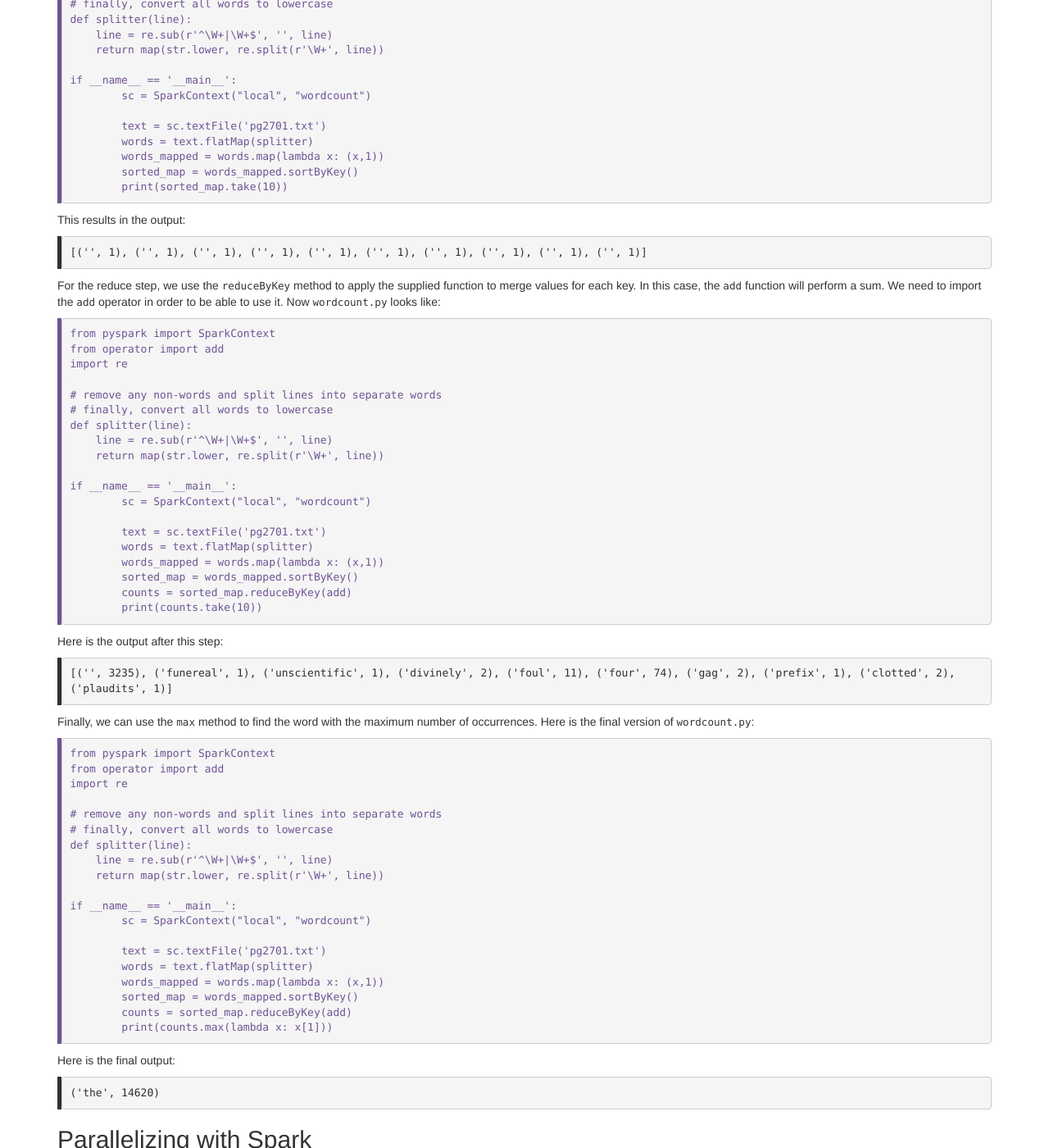
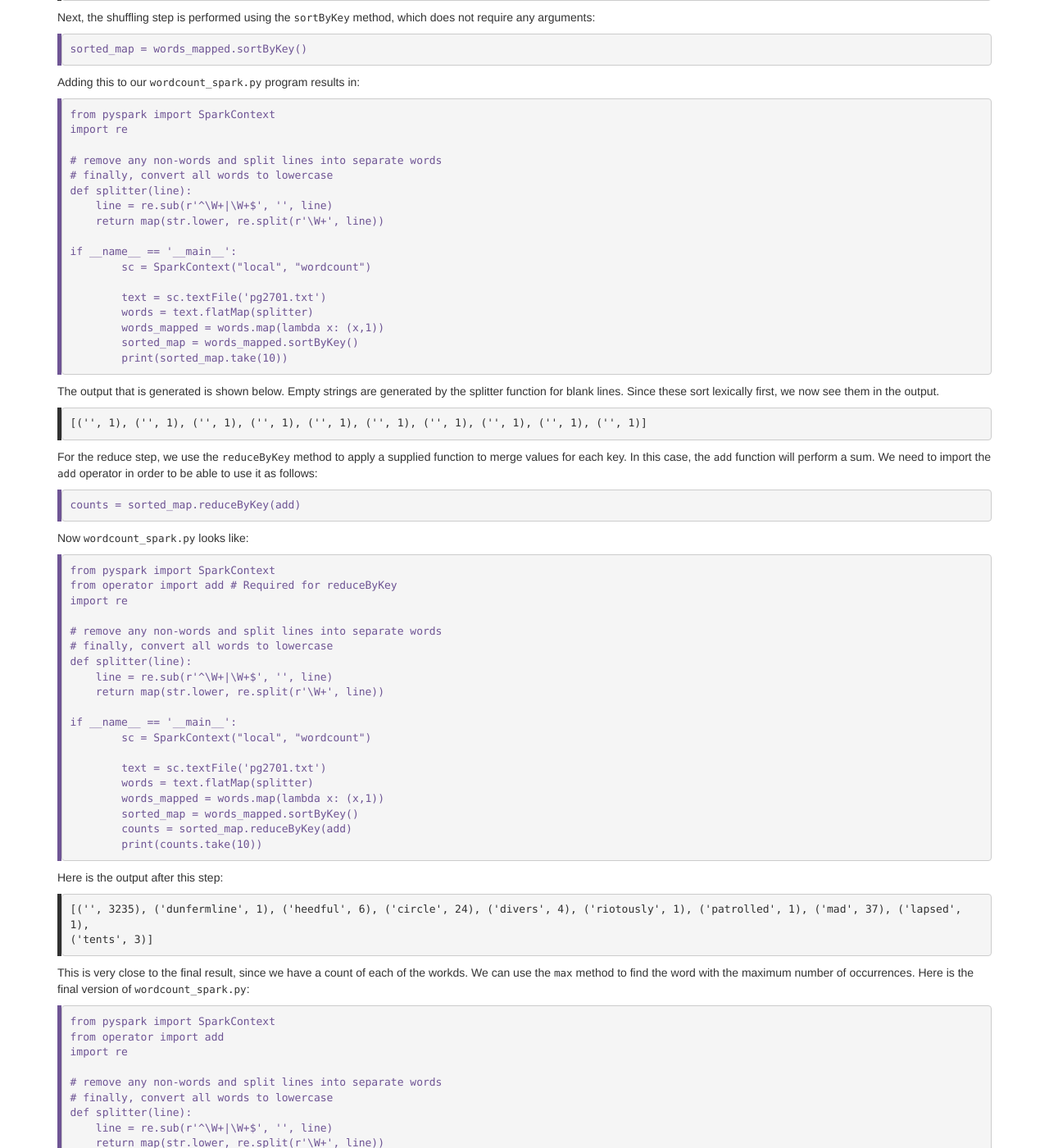
Before and after one commit to nyu-cds/python-bigdata, a Jekyll site: the page built from _episodes/03-spark.md, in a window 1280 px wide and 1400 px high, scrolled down 2864 px. Shown: the whole window at 82% size. Built offline with Jekyll 4.4.1, drawn with Linux system fonts in a browser that asks for light colours; some of the changed text lies outside the part shown.

Commit message:
Signed-off-by: Greg Watson <g.watson@computer.org>

```diff
--- a/_episodes/03-spark.md
+++ b/_episodes/03-spark.md
@@ -63,7 +63,7 @@
 To start using Spark, we have to create an RDD. The `SparkContext` provides a number of methods to do this. We will use the `textFile` method,
 which reads a file an creates an RDD of strings, one for each line in the file.
 
-Create a file called `wordcount.py` with the following code:
+Create a file called `wordcount_spark.py` with the following code:
 
 ~~~
 from pyspark import SparkContext
@@ -78,7 +78,7 @@
 We run this using the PySpark `spark-submit` command as follows:
 
 ~~~
-spark-submit workcount.py
+spark-submit wordcount_spark.py
 ~~~
 {: .bash}
 
@@ -92,9 +92,14 @@
 {: .output}
 
 We use the same splitter function we used previously to split lines correctly. The `flatMap` method applies the function to all elements of the
-RDD and flattens the results into a single list of words.
+RDD and flattens the results into a single list of words, as follows:
 
-Making these changes, `wordcount.py` now looks like this:
+~~~
+words = text.flatMap(splitter)
+~~~
+{: .python}
+
+Making these changes, `wordcount_spark.py` now looks like this:
 
 ~~~
 from pyspark import SparkContext
@@ -122,8 +127,14 @@
 ~~~
 {: .output}
 
-Now we perform the mapping step. This is simply the case of applying the function `lambda x: (x,1)` to each element. Our `wordcount.py` program
-now looks like this:
+Now we need to perform the mapping step. This is simply the case of applying the function `lambda x: (x,1)` to each element:
+
+~~~
+words_mapped = words.map(lambda x: (x,1))
+~~~
+{: .python}
+
+Our `wordcount_spark.py` program now looks like this:
 
 ~~~
 from pyspark import SparkContext
@@ -145,15 +156,21 @@
 ~~~
 {: .python}
 
-This results in the mapped RDD:
+Running the program results in the mapped RDD:
 
 ~~~
 [('the', 1), ('project', 1), ('gutenberg', 1), ('ebook', 1), ('of', 1), ('moby', 1), ('dick', 1), ('or', 1), ('the', 1), ('whale', 1)]
 ~~~
 {: .output}
 
-Next, the shuffling step is performed using the `sortByKey` method. Adding this to our `wordcount.py` program
-results in:
+Next, the shuffling step is performed using the `sortByKey` method, which does not require any arguments:
+
+~~~
+sorted_map = words_mapped.sortByKey()
+~~~
+{: .python}
+
+Adding this to our `wordcount_spark.py` program results in:
 
 ~~~
 from pyspark import SparkContext
@@ -176,19 +193,27 @@
 ~~~
 {: .python}
 
-This results in the output:
+The output that is generated is shown below. Empty strings are generated by the splitter function for blank lines. Since these sort lexically first,
+we now see them in the output.
 
 ~~~
 [('', 1), ('', 1), ('', 1), ('', 1), ('', 1), ('', 1), ('', 1), ('', 1), ('', 1), ('', 1)]
 ~~~
 {: .output}
 
-For the reduce step, we use the `reduceByKey` method to apply the supplied function to merge values for each key. In this case, the `add`
-function will perform a sum. We need to import the `add` operator in order to be able to use it. Now `wordcount.py` looks like:
+For the reduce step, we use the `reduceByKey` method to apply a supplied function to merge values for each key. In this case, the `add`
+function will perform a sum. We need to import the `add` operator in order to be able to use it as follows:
+
+~~~
+counts = sorted_map.reduceByKey(add)
+~~~
+{: .python}
+
+Now `wordcount_spark.py` looks like:
 
 ~~~
 from pyspark import SparkContext
-from operator import add
+from operator import add # Required for reduceByKey
 import re
 
 # remove any non-words and split lines into separate words
@@ -212,12 +237,13 @@
 Here is the output after this step:
 
 ~~~
-[('', 3235), ('funereal', 1), ('unscientific', 1), ('divinely', 2), ('foul', 11), ('four', 74), ('gag', 2), ('prefix', 1), ('clotted', 2),
-('plaudits', 1)]
+[('', 3235), ('dunfermline', 1), ('heedful', 6), ('circle', 24), ('divers', 4), ('riotously', 1), ('patrolled', 1), ('mad', 37), ('lapsed', 1),
+('tents', 3)]
 ~~~
 {: .output}
 
-Finally, we can use the `max` method to find the word with the maximum number of occurrences. Here is the final version of `wordcount.py`:
+This is very close to the final result, since we have a count of each of the workds. We can use the `max` method to find the word with the maximum
+number of occurrences. Here is the final version of `wordcount_spark.py`:
 
 ~~~
 from pyspark import SparkContext
```
Also changed, not shown: other parts of _episodes/03-spark.md (+2 -2 lines), code/wordcount_spark.py (added, +22 -0 lines), code/wordcount.py (renamed from code/word_count.py).
